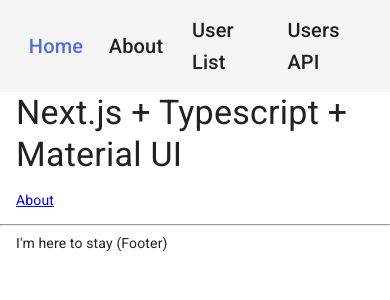
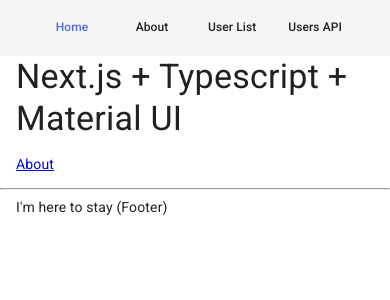
Before and after one commit to hankei6km/image-url-workbench, a Next.js app: page / in a window 390 px wide. Shown: the top 300 px of the page. Built offline with nearby package versions, Linux system fonts and the light colour scheme.

Commit message:
Apply responsive to typography in theme
とりあえずフォントサイズが変更されるが、
theme で全体的な variant を変更するのどうなんだろうかと。

```diff
--- a/src/theme.ts
+++ b/src/theme.ts
@@ -1,7 +1,14 @@
 import { createMuiTheme } from '@material-ui/core/styles';
 import { red } from '@material-ui/core/colors';
+import createBreakpoints from '@material-ui/core/styles/createBreakpoints';
 
 // https://github.com/mui-org/material-ui/blob/dc68f1ae8470a38660e2dd40fba319dcba405784/examples/nextjs/src/theme.js
+
+// https://stackoverflow.com/questions/52472372/responsive-typography-in-material-ui
+function pxToRem(value: number) {
+  return `${value / 16}rem`;
+}
+const breakpoints = createBreakpoints({});
 
 // Create a theme instance.
 const theme = createMuiTheme({
@@ -18,6 +25,17 @@ const theme = createMuiTheme({
     background: {
       default: '#fff'
     }
+  },
+  overrides: {
+    // ここで header 用のを操作するのもどうかと思わなくもないが、
+    MuiTypography: {
+      h6: {
+        fontSize: pxToRem(12),
+        [breakpoints.up('sm')]: {
+          fontSize: pxToRem(18)
+        }
+      }
+    }
   }
 });
 
```
